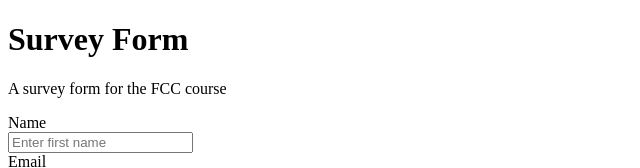
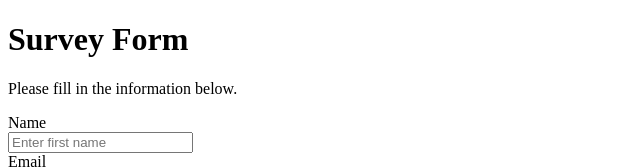
Before and after one commit to domparkhurst/FCC-Projects, a plain HTML site: page 02 Survey Form/index.html in a window 1280 px wide. Shown: the top 168 px of the page, 0-640 px from the left. Drawn offline with Linux system fonts and the light colour scheme.

Commit message:
Update index.html

```diff
--- a/02 Survey Form/index.html
+++ b/02 Survey Form/index.html
@@ -12,7 +12,7 @@
   <div class="main">
     <header class="header">
       <h1 id="title">Survey Form</h1>
-      <p id="description">A survey form for the FCC course</p>
+      <p id="description">Please fill in the information below.</p>
     </header>
     <div>
       <form action="" id="survey-form">
```
